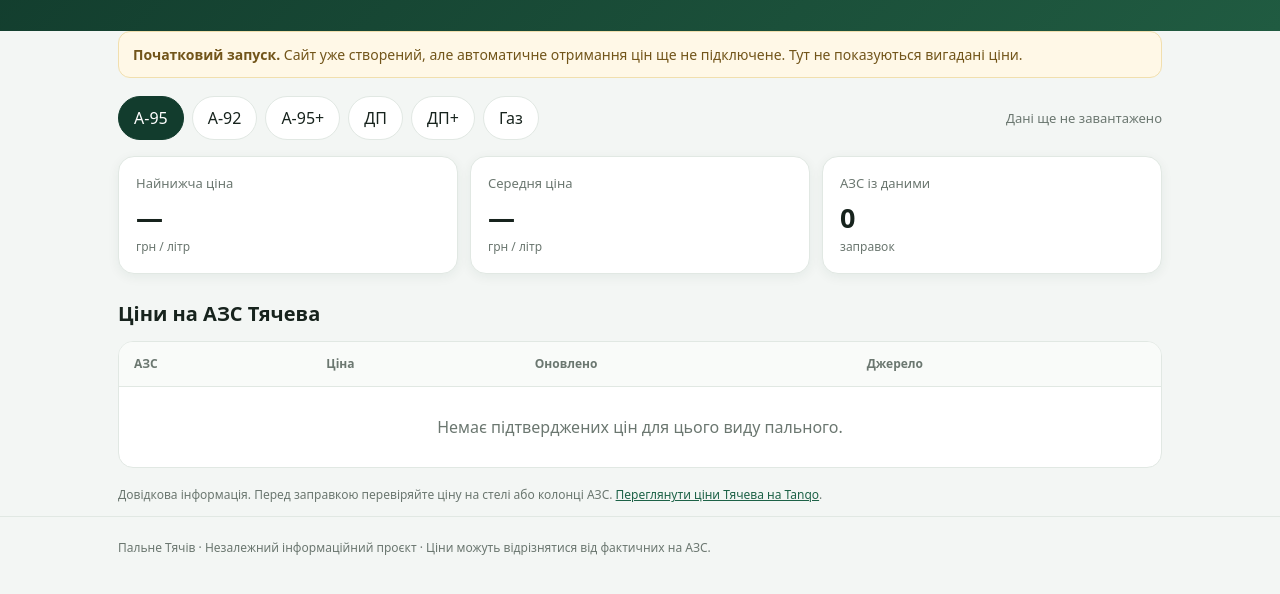
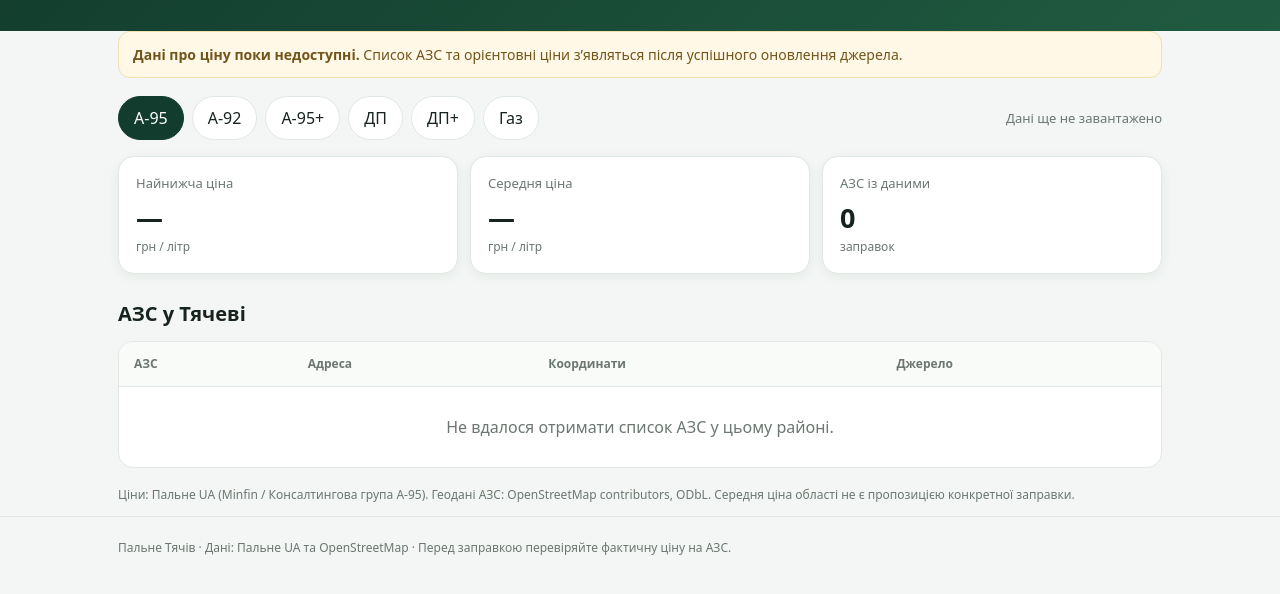
Before and after one commit to balakleyatojebalakleya-art/tyachiv-fuel-monitor, a plain HTML site: page index.html in a window 1280 px wide. Shown: the part 104-698 px from the top of the page. Drawn offline with Linux system fonts and the light colour scheme.

Commit message:
Show regional estimates and Tyachiv station locations

```diff
--- a/index.html
+++ b/index.html
@@ -33,7 +33,7 @@
   <div class="top"><div class="logo" aria-hidden="true">⛽</div><div><h1>Пальне Тячів</h1><p>Порівнюй ціни на пальне на місцевих АЗС</p></div></div>
 </div></header>
 <main class="wrap">
-  <div class="notice"><strong>Початковий запуск.</strong> Сайт уже створений, але автоматичне отримання цін ще не підключене. Тут не показуються вигадані ціни.</div>
+  <div class="notice" id="notice"><strong>Важливо:</strong> ціни, якщо доступні, є середніми по Закарпатській області. Вони не є підтвердженими цінами конкретної АЗС.</div>
   <div class="toolbar">
     <div class="tabs" id="fuel-tabs" aria-label="Вид пального">
       <button class="tab" data-fuel="A95" aria-pressed="true">А-95</button>
@@ -50,23 +50,31 @@
     <div class="card"><div class="label">Середня ціна</div><div class="price" id="average">—</div><div class="unit">грн / літр</div></div>
     <div class="card"><div class="label">АЗС із даними</div><div class="price" id="count">0</div><div class="unit">заправок</div></div>
   </section>
-  <h2 class="section-title">Ціни на АЗС Тячева</h2>
-  <div class="table-wrap"><table><thead><tr><th>АЗС</th><th>Ціна</th><th>Оновлено</th><th>Джерело</th></tr></thead><tbody id="stations"><tr><td colspan="4" class="empty">Поки немає підтверджених даних. Наступним кроком підключимо джерела.</td></tr></tbody></table></div>
-  <p class="source">Довідкова інформація. Перед заправкою перевіряйте ціну на стелі або колонці АЗС. <a href="https://tanqo.app/uk-ua/fuel-prices/tiachiv" target="_blank" rel="noopener noreferrer">Переглянути ціни Тячева на Tanqo</a>.</p>
+  <h2 class="section-title">АЗС у Тячеві</h2>
+  <div class="table-wrap"><table><thead><tr><th>АЗС</th><th>Адреса</th><th>Координати</th><th>Джерело</th></tr></thead><tbody id="stations"><tr><td colspan="4" class="empty">Поки немає підтверджених даних. Наступним кроком підключимо джерела.</td></tr></tbody></table></div>
+  <p class="source">Ціни: Пальне UA (Minfin / Консалтингова група А-95). Геодані АЗС: OpenStreetMap contributors, ODbL. Середня ціна області не є пропозицією конкретної заправки.</p>
 </main>
-<footer><div class="wrap">Пальне Тячів · Незалежний інформаційний проєкт · Ціни можуть відрізнятися від фактичних на АЗС.</div></footer>
+<footer><div class="wrap">Пальне Тячів · Дані: Пальне UA та OpenStreetMap · Перед заправкою перевіряйте фактичну ціну на АЗС.</div></footer>
 <script>
 const labels={A95:"А-95",A92:"А-92",A95_PLUS:"А-95+",DIESEL:"ДП",DIESEL_PLUS:"ДП+",LPG:"Газ"};
 let data={stations:[],updatedAt:null};
 let selected="A95";
 const money=n=>new Intl.NumberFormat("uk-UA",{minimumFractionDigits:2,maximumFractionDigits:2}).format(n)+" ₴";
 function render(){
-  const rows=data.stations.map(s=>({...s,price:Number(s.prices?.[selected])})).filter(s=>Number.isFinite(s.price)&&s.price>0).sort((a,b)=>a.price-b.price);
-  document.querySelector("#count").textContent=rows.length;
-  document.querySelector("#lowest").textContent=rows.length?money(rows[0].price):"—";
-  document.querySelector("#average").textContent=rows.length?money(rows.reduce((a,s)=>a+s.price,0)/rows.length):"—";
-  document.querySelector("#stations").innerHTML=rows.length?rows.map(s=>'<tr><td><span class="station">'+escapeHtml(s.name)+'</span><span class="address">'+escapeHtml(s.address||"Тячів")+'</span></td><td><strong>'+money(s.price)+'</strong></td><td>'+escapeHtml(s.updatedAt||"—")+'</td><td>'+escapeHtml(s.source||"—")+'</td></tr>').join(""):'<tr><td colspan="4" class="empty">Немає підтверджених цін для цього виду пального.</td></tr>';
+  const regional=Number(data.regionalPrices?.[selected]);
+  const validRegional=Number.isFinite(regional)&&regional>0;
+  const stations=Array.isArray(data.stations)?data.stations:[];
+  document.querySelector("#count").textContent=stations.length;
+  document.querySelector("#lowest").textContent="—";
+  document.querySelector("#average").textContent=validRegional?money(regional):"—";
+  document.querySelector("#stations").innerHTML=stations.length?stations.map(s=>{
+    const coords=(s.latitude&&s.longitude)?Number(s.latitude).toFixed(5)+", "+Number(s.longitude).toFixed(5):"—";
+    return '<tr><td><span class="station">'+escapeHtml(s.name)+'</span></td><td>'+escapeHtml(s.address||"—")+'</td><td>'+escapeHtml(coords)+'</td><td>'+escapeHtml(s.source||"OpenStreetMap")+'</td></tr>';
+  }).join(""):'<tr><td colspan="4" class="empty">Не вдалося отримати список АЗС у цьому районі.</td></tr>';
   document.querySelector("#updated").textContent=data.updatedAt?"Оновлено: "+new Date(data.updatedAt).toLocaleString("uk-UA"):"Дані ще не завантажено";
+  document.querySelector("#notice").innerHTML=validRegional
+    ?'<strong>Орієнтовна ціна:</strong> '+money(regional)+' за літр — середнє значення по Закарпатській області, не ціна конкретної АЗС.'
+    :'<strong>Дані про ціну поки недоступні.</strong> Список АЗС та орієнтовні ціни з’являться після успішного оновлення джерела.';
 }
 function escapeHtml(v){return String(v??"").replace(/[&<>"']/g,c=>({"&":"&amp;","<":"&lt;",">":"&gt;",'"':"&quot;","'":"&#39;"}[c]));}
 document.querySelectorAll(".tab").forEach(b=>b.addEventListener("click",()=>{selected=b.dataset.fuel;document.querySelectorAll(".tab").forEach(x=>x.setAttribute("aria-pressed",String(x===b)));render();}));
```
